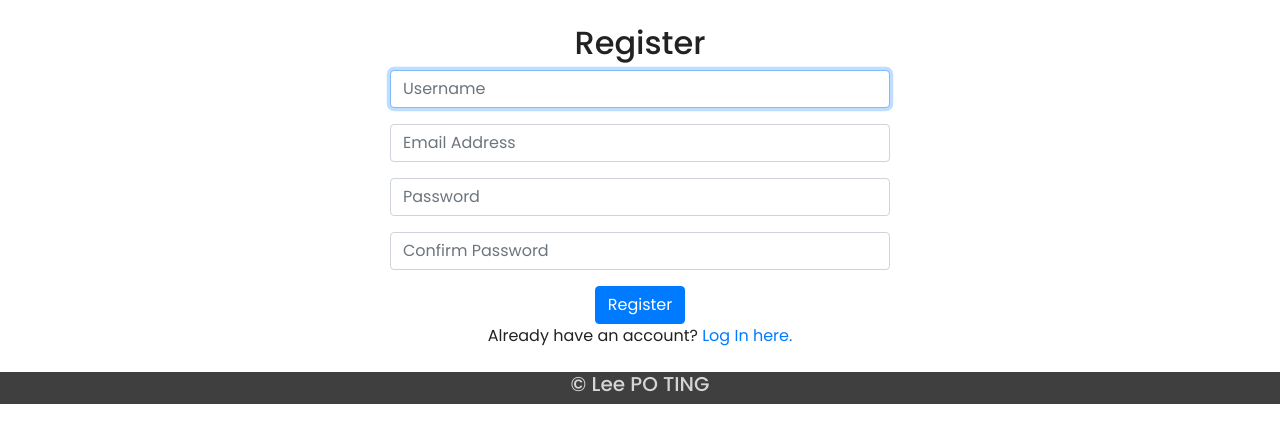
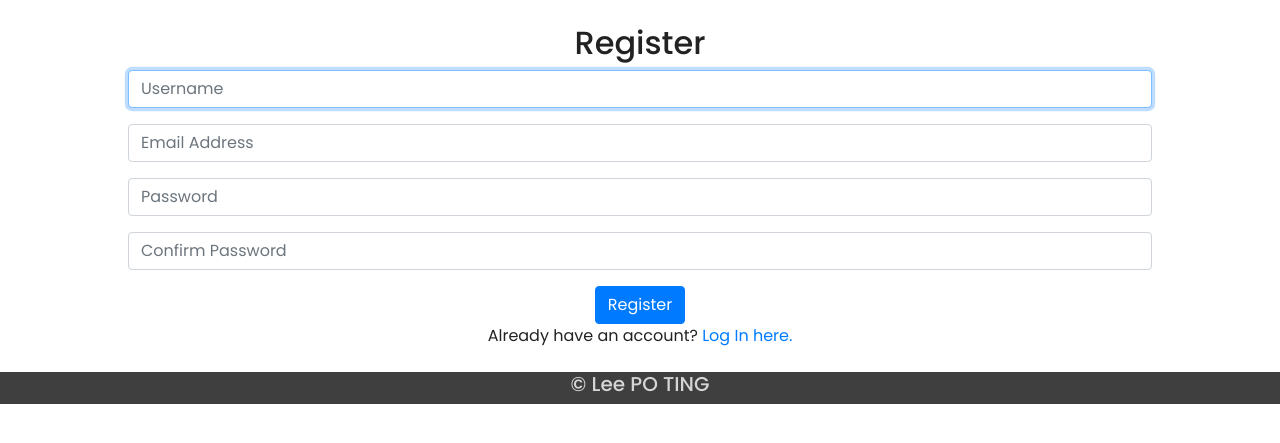
Before and after one commit to popolee0513/CS50-Web, a Django app: page /register in a window 1280 px wide. Shown: the part 108-551 px from the top of the page. Run offline with Django 3.2, Linux system fonts and the light colour scheme; some libraries are stand-ins or nearby versions.

Commit message:
change width

```diff
--- a/commerce/auctions/templates/auctions/register.html
+++ b/commerce/auctions/templates/auctions/register.html
@@ -8,7 +8,7 @@
         <div>{{ message }}</div>
     {% endif %}
 
-    <form action="{% url 'register' %}" method="post" autocomplete=off class="form-horizontal" style="width:500px; margin: auto;text-align: center;">
+    <form action="{% url 'register' %}" method="post" autocomplete=off class="form-horizontal" style="width:80%; margin: auto;text-align: center;">
         {% csrf_token %}
         <div class="form-group">
             <input class="form-control" autofocus type="text" name="username" placeholder="Username">
```
